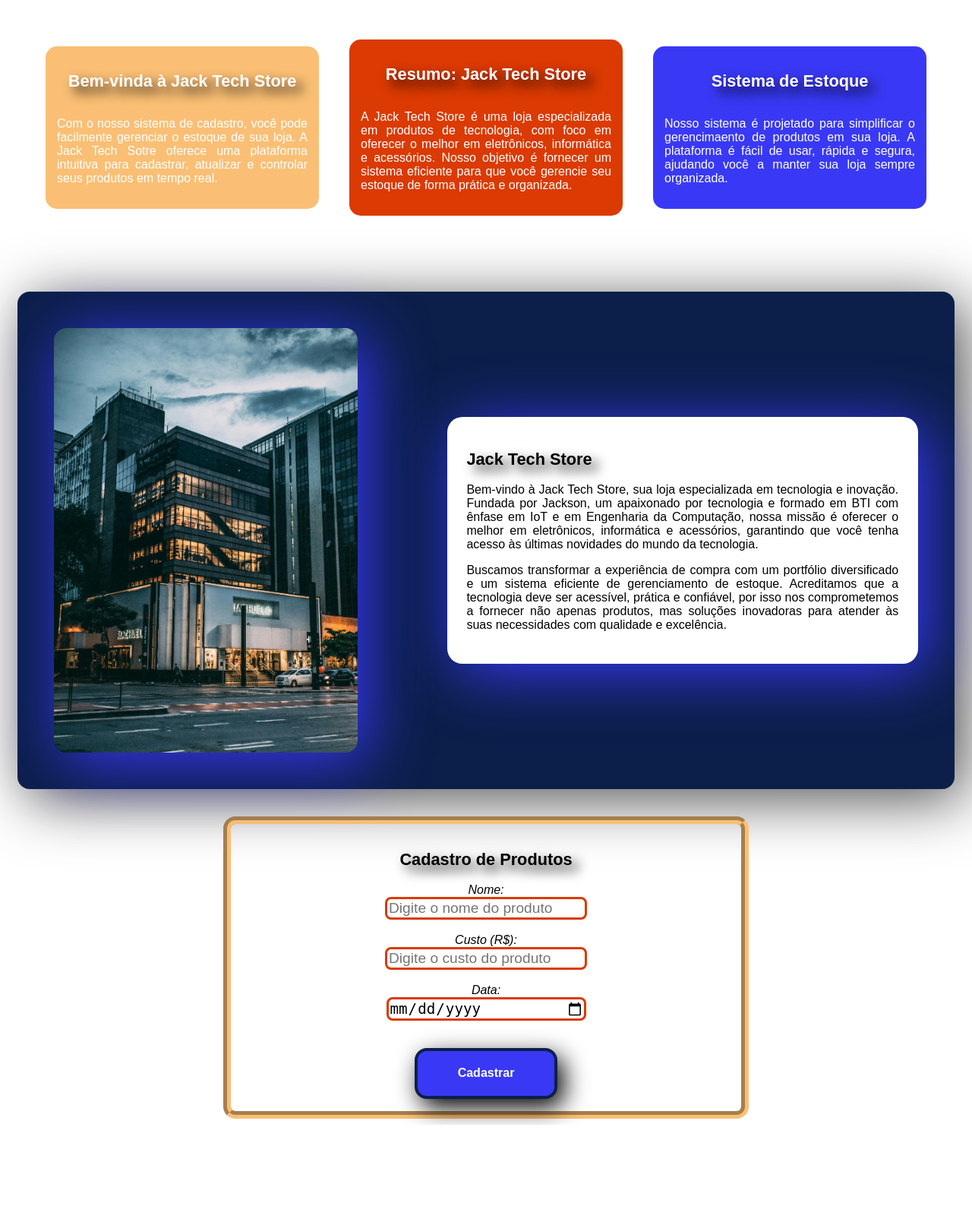
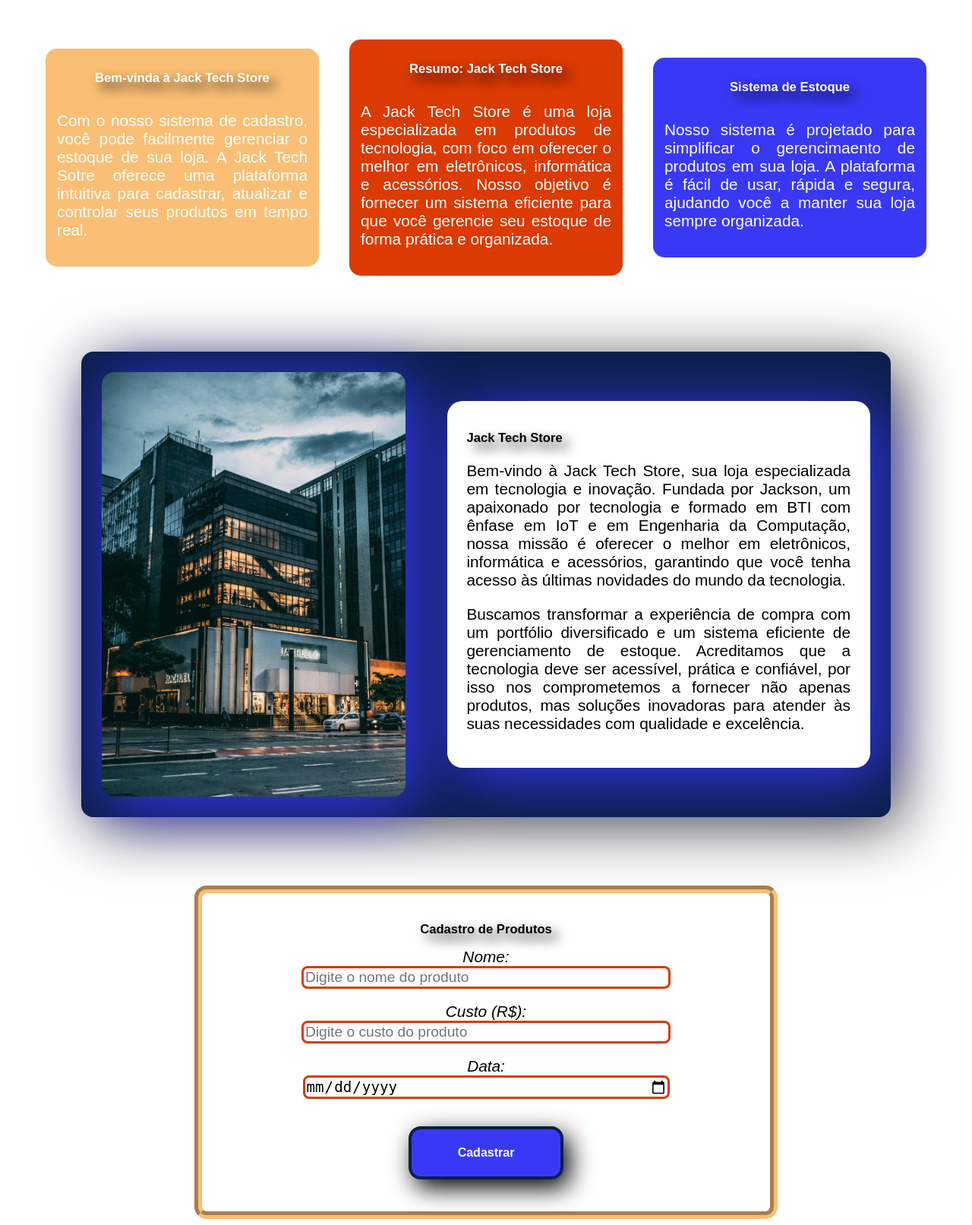
Before and after one commit to jackson-fidelix/jack-tech-store, a Flask app: page / in a window 1280 px wide. Shown: the part 48-1661 px from the top of the page at 76% size. Before the commit the page ends 1529 px from the top, so only its background shows below. Run offline with Flask 3, Linux system fonts and the light colour scheme.

Commit message:
Update index for responsice

```diff
--- a/static/css/style.css
+++ b/static/css/style.css
@@ -107,7 +107,7 @@ section {
 .apresentation {
     display: flex;
     flex-direction:row;
-    font-size: clamp(1vw, 1.5vw, 2vw);
+    font-size: clamp(.8vw, 1.3vw, 1.8vw);
     text-align: justify;
     color: rgb(255, 255, 255);
     border-radius: 15px;
@@ -177,8 +177,8 @@ section {
     align-items: center;
     justify-content: space-between; /* Separa os elementos dentro da seção */
     gap: 3rem; /* Espaço entre os itens */
-    padding: 3rem;
-    width: 90%; /* Reduz a largura para dar mais controle */
+    padding: clamp(1.7rem, 2vw, 3rem);
+    width: 80%;
     max-width: 1800px; /* Limita a largura máxima */
     margin: auto;
     transition: 0.3;
@@ -323,7 +323,11 @@ button {
     align-items: center;
     justify-content: center;
     text-shadow: .5rem .5rem 1rem rgb(0, 0, 0);
-    font-size: clamp(1rem, 1.7vw, 2vw);
+    font-size: clamp(.8vw, 1.3vw, 1.8vw);
+}
+
+p, label {
+    font-size: clamp(1.3rem, 1.2vw, 2rem);
 }
 
 #register-content {
@@ -338,9 +342,9 @@ button {
 }
 
 input {
-    width: 100%;
+    width: 170%;
     height: 2%;
-    font-size: clamp(1rem, 1.5vw, 2vw);
+    font-size: clamp(1rem, 1.5vw, 2rem);
     border-radius: .5rem;
     border-width: .2rem;
     border-color: rgb(219, 58, 2);
@@ -348,11 +352,13 @@ input {
 }
 
 #default-forms {
+    margin-top: 2rem;
     border-radius: 1rem;
     border-color: rgb(250, 191, 117);
     border-width: .8vw;
-    padding: 1rem;
-    width: 40rem;
+    width: clamp(700px, 50vw, 600px);
+    max-width: 80vw;
+    padding: 1.5rem;
     border-style:groove;
     margin: auto;
 }
--- a/templates/index.html
+++ b/templates/index.html
@@ -73,7 +73,8 @@
                       para atender às suas necessidades com qualidade e excelência.</p>
         </div>
     </section>
-    <br><br>
+
+    <br><br><br><br><br>
 
     <section id="default-forms" >
         <h1 id="register">Cadastro de Produtos</h1>
@@ -88,6 +89,7 @@
             <input type="date" id="date" placeholder="Digite data de cada de cadastro"><br><br>
 
             <button type="submit">Cadastrar</button>
+            <br>
         </form>
     </section>
 </body>
```
